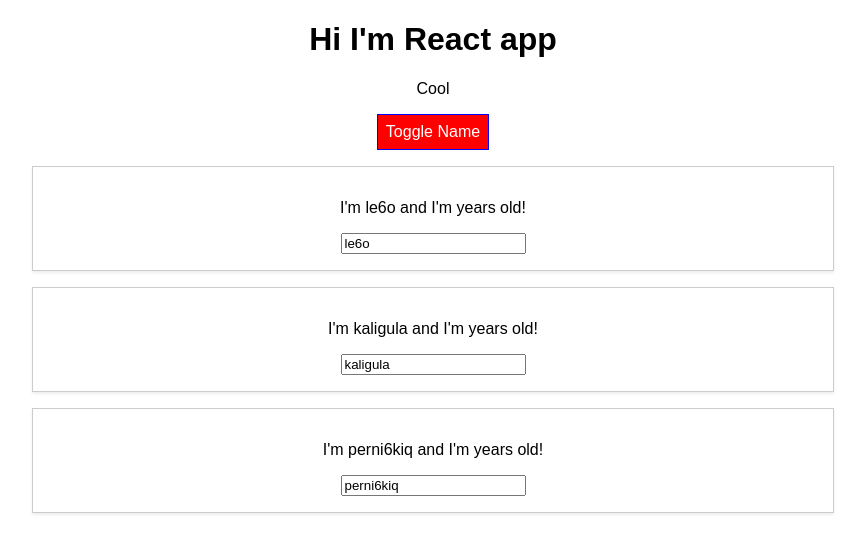
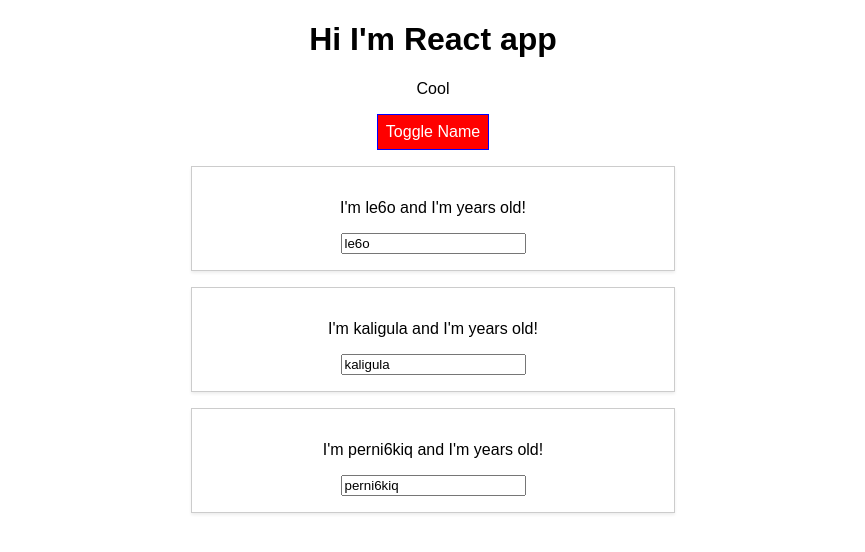
Before and after one commit to sktomov/ReactPractice, a React (Create React App) app: page / in a window 1280 px wide. Both pictures are taken after a click on the button "Toggle Name". Shown: the top 552 px of the page, without its empty margins (207-1072 px from the left). Built offline with nearby package versions, Linux system fonts and the light colour scheme.

Commit message:
style with radium

```diff
--- a/src/App.js
+++ b/src/App.js
@@ -1,6 +1,6 @@
 import React, { Component } from 'react';
 import './App.css';
-import Radium from 'radium';
+import Radium, {StyleRoot} from 'radium';
 import Person from './Person/Person';
 
 
@@ -83,6 +83,7 @@
     }
 
     return (
+      <StyleRoot>
         <div className="App">
           <h1>Hi I'm React app</h1>
           <p className={classes.join(' ')}>Cool</p>
@@ -90,6 +91,7 @@
            onClick={this.showNamesHandler}>Toggle Name</button>
            {persons}
         </div>
+      </StyleRoot>
     );
 
     //return React.createElement('div', {className: 'App'}, React.createElement('h1', null, 'Nice a?'));
--- a/src/Person/Person.js
+++ b/src/Person/Person.js
@@ -1,9 +1,16 @@
 import React from 'react';
 import './Person.css';
+import Radium from 'radium';
 
 const person = (props) => {
+    const style = {
+        '@media (min-width:500px)' : {
+            width: '450px'
+        }
+    };
+
     return (
-        <div className='Person'>
+        <div className='Person' style={style}>
             <p onClick={props.click}>I'm {props.name} and I'm {props.years} years old!</p>
             <p>{props.children}</p>
             <input type="text" onChange={props.changed} value={props.name}/>
@@ -11,4 +18,4 @@
     );
 }
 
-export default person;
+export default Radium(person);
```
Lines whose indentation alone changed are shown as unchanged.
